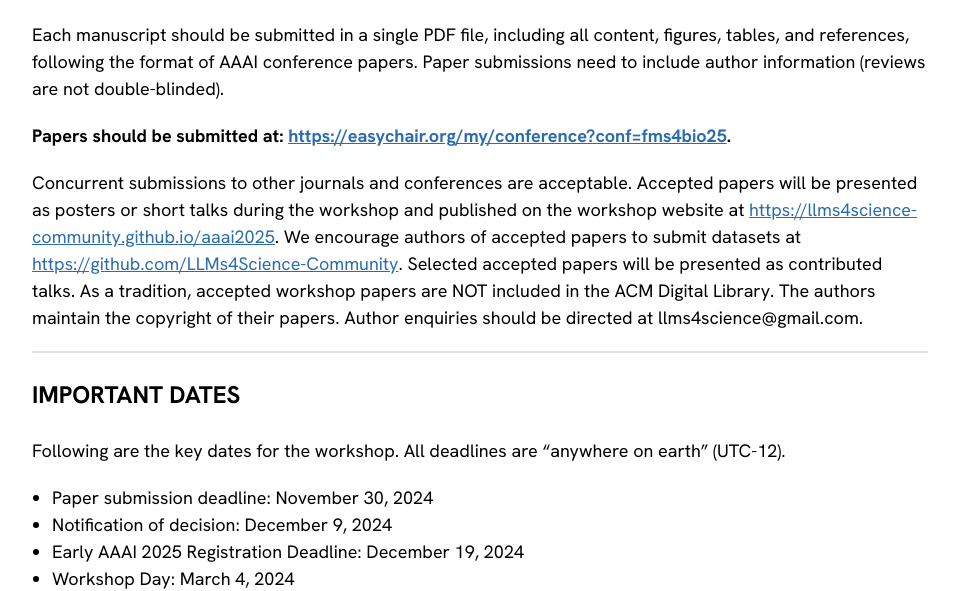
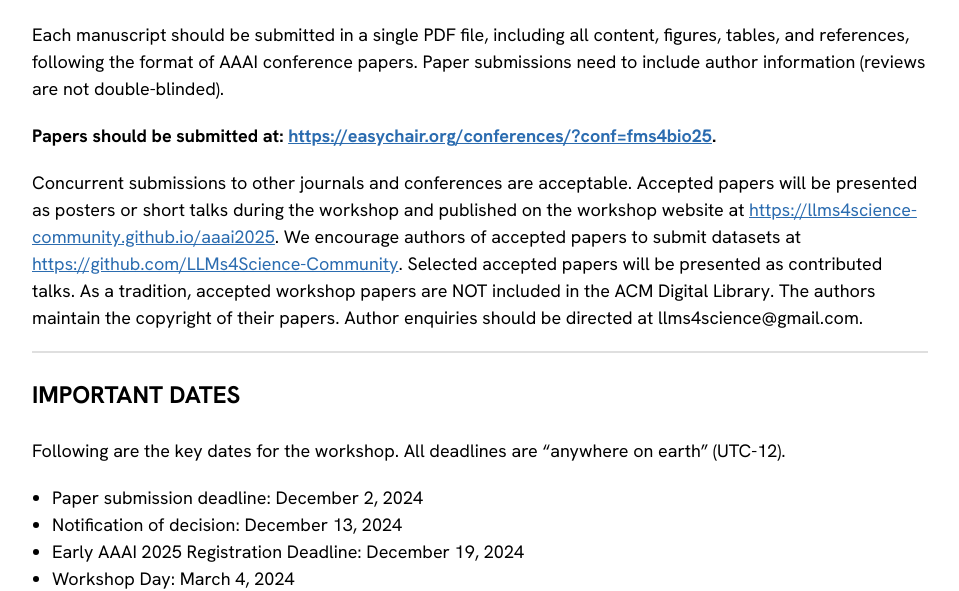
Before and after one commit to LLMs4Science-Community/LLMs4Science-Community.github.io, a Next.js app: page /aaai2025 in a window 1280 px wide. Shown: the part 1884-2475 px from the top of the page, without its empty margins (160-1119 px from the left). Built offline with nearby package versions, Linux system fonts and the light colour scheme.

Commit message:
Fix links and dates

```diff
--- a/src/app/aaai2025/components/about.jsx
+++ b/src/app/aaai2025/components/about.jsx
@@ -30,7 +30,7 @@ const About = () => {
       </h1>
       <div className="w-full flex justify-center gap-2 mb-[100px]">
         <Link
-          href="https://easychair.org/my/conference?conf=FMs4Bio25"
+          href="https://easychair.org/conferences/?conf=fms4bio25"
           target="_blank"
           rel="noopener noreferrer"
         >
--- a/src/app/aaai2025/components/program.jsx
+++ b/src/app/aaai2025/components/program.jsx
@@ -20,7 +20,7 @@ const Program = () => {
         <p>
           <b>
             Papers should be submitted at:
-            <a href="https://easychair.org/my/conference?conf=fms4bio25 target="_blank">https://easychair.org/my/conference?conf=fms4bio25</a>.
+            <a href="https://easychair.org/conferences/?conf=fms4bio25" target="_blank">https://easychair.org/conferences/?conf=fms4bio25</a>.
           </b>
         </p>
         <p>
@@ -44,10 +44,10 @@ const Program = () => {
         </p>
         <ul>
           <li>
-            Paper submission deadline: November 30, 2024
+            Paper submission deadline: December 2, 2024
           </li>
           <li>
-            Notification of decision: December 9, 2024
+            Notification of decision: December 13, 2024
           </li>
           <li>
             Early AAAI 2025 Registration Deadline: December 19, 2024
```
